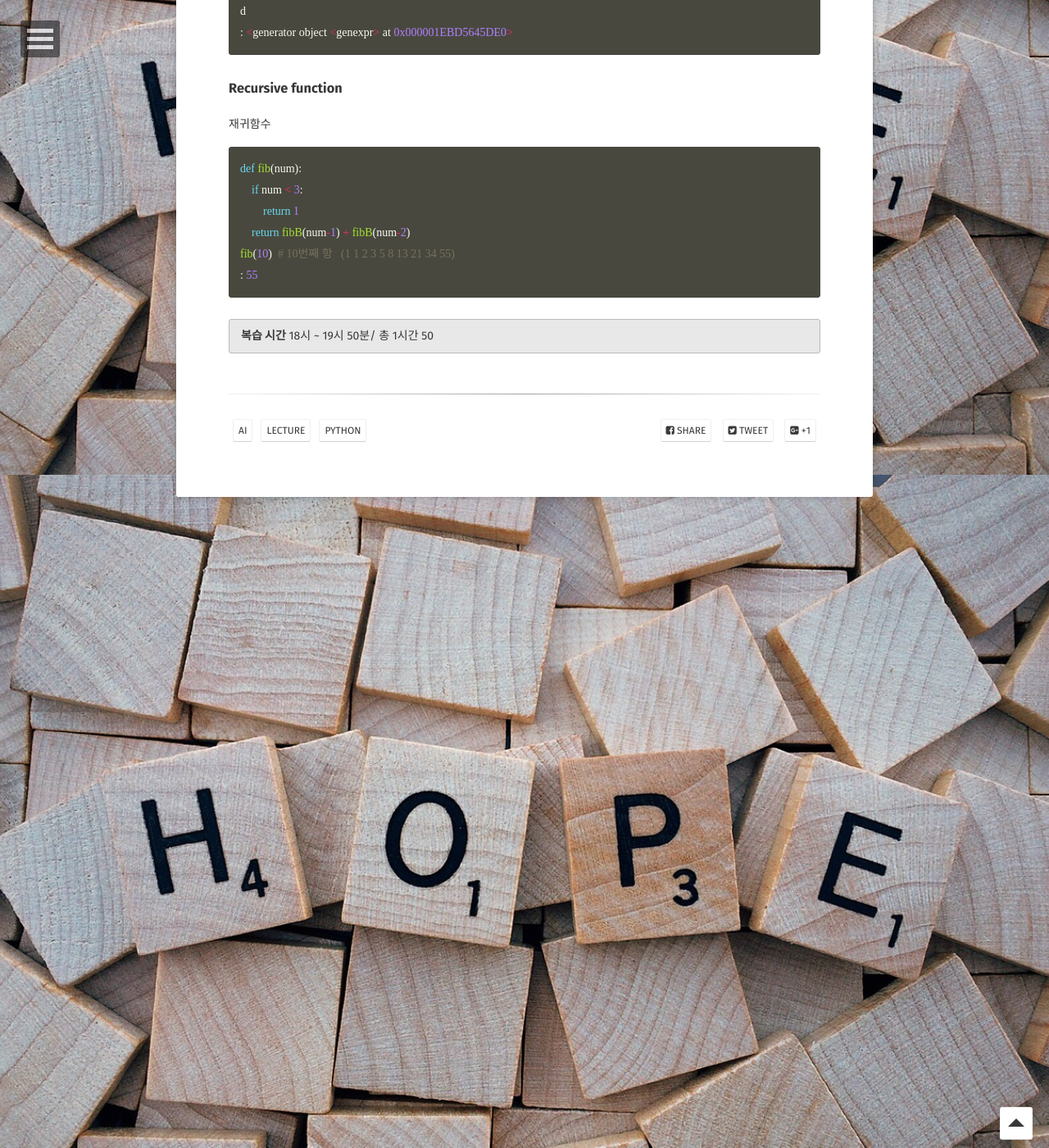
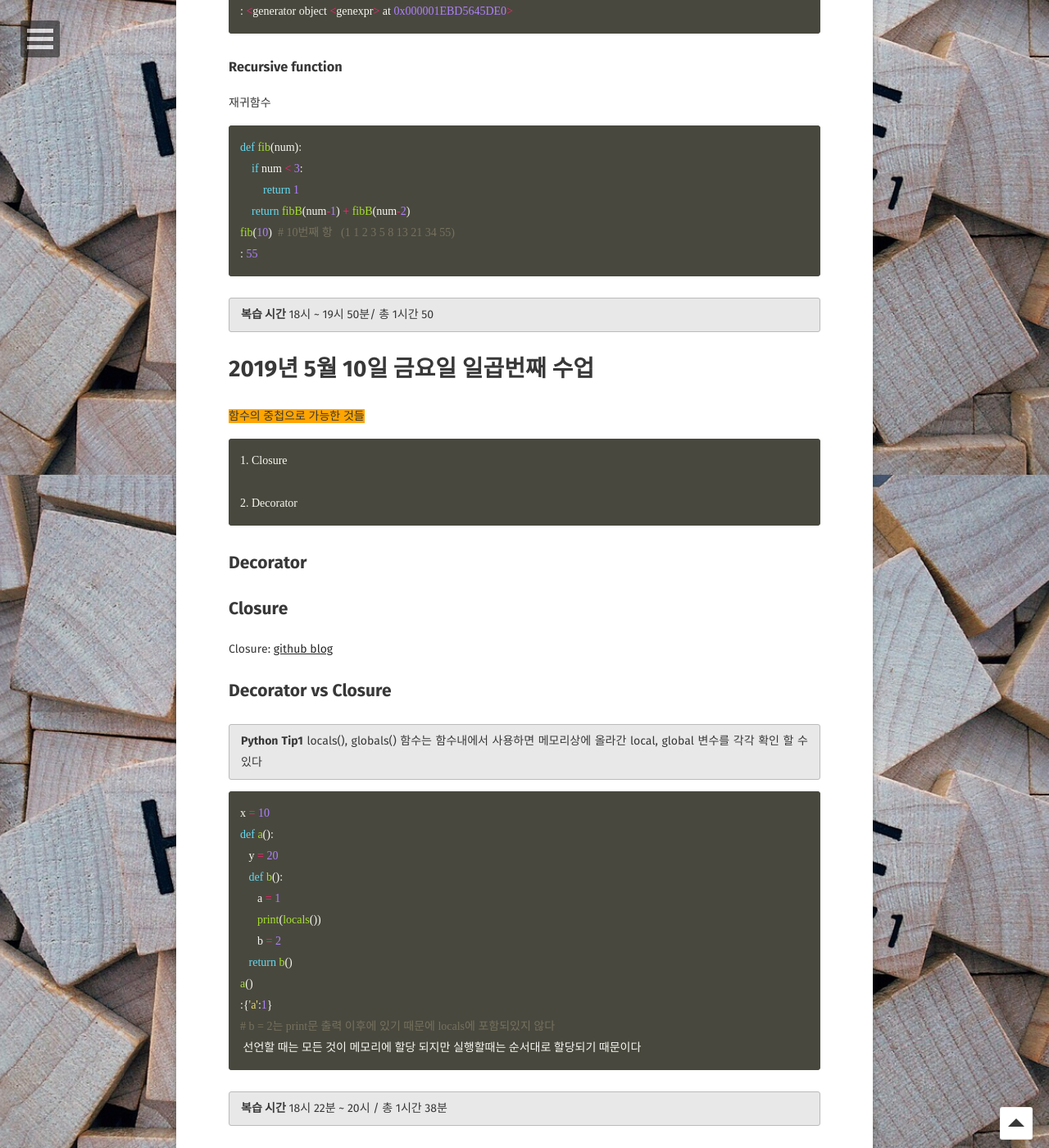
Before and after one commit to Jungjihyuk/JH_Life, a Jekyll site: the page built from _posts/2019-04-29-AILecture.md, in a window 1280 px wide and 1400 px high, scrolled down 31821 px. Shown: the whole window at 82% size. Built offline with Jekyll 4.4.1, drawn with Linux system fonts in a browser that asks for light colours; some web fonts are replaced; comment, search, counter and statistics services are not loaded.

````diff
--- a/_posts/2019-04-29-AILecture.md
+++ b/_posts/2019-04-29-AILecture.md
@@ -1004,7 +1004,6 @@
 
 ```python
 # 1
-
 def xx(y, x=[]):
    return x.append(y)
 # 사실 엉터리 코딩 x.append(y)는 None을 리턴하고,
@@ -1264,6 +1263,54 @@
 ```
 
 
-
 **복습 시간**  18시 ~  19시 50분/ 총 1시간 50
 {: .notice}
+
+
+
+# 2019년 5월 10일 금요일 일곱번째 수업
+
+<span style="background-color:orange">함수의 중첩으로 가능한 것들</span>
+```
+1. Closure
+
+2. Decorator
+```
+
+## Decorator
+
+
+
+
+## Closure
+
+
+Closure: [github blog](https://nachwon.github.io/closure/)
+
+
+## Decorator vs Closure
+
+
+
+
+**Python Tip1** locals(), globals() 함수는 함수내에서 사용하면 메모리상에 올라간 local, global 변수를 각각 확인 할 수 있다
+{: .notice}
+
+```python
+x = 10
+def a():
+   y = 20
+   def b():
+      a = 1
+      print(locals())
+      b = 2
+   return b()
+a()
+:{'a':1}
+# b = 2는 print문 출력 이후에 있기 때문에 locals에 포함되있지 않다
+ 선언할 때는 모든 것이 메모리에 할당 되지만 실행할때는 순서대로 할당되기 때문이다
+```
+
+
+**복습 시간**  18시 22분 ~ 20시 / 총 1시간 38분
+{: .notice}
````
